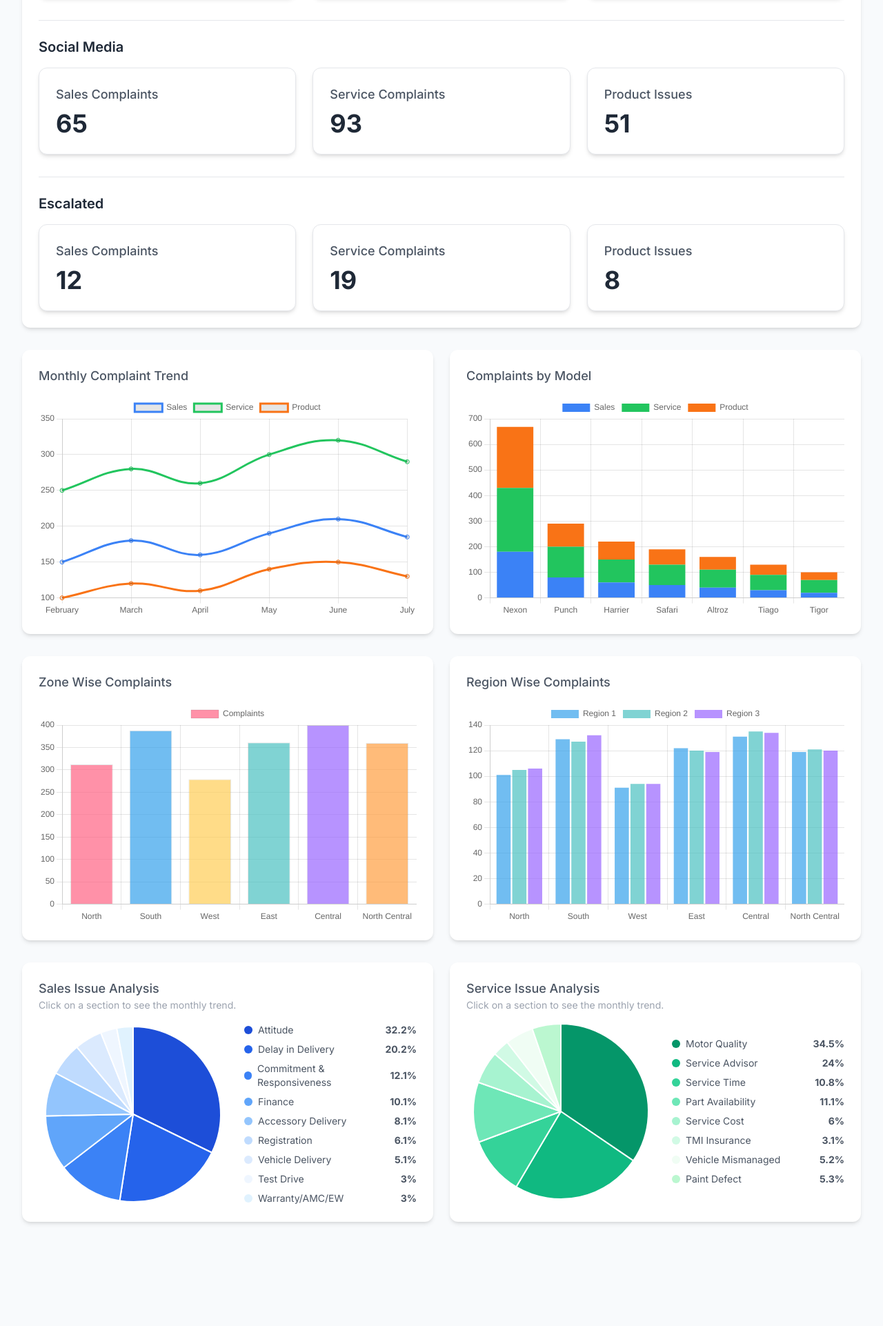
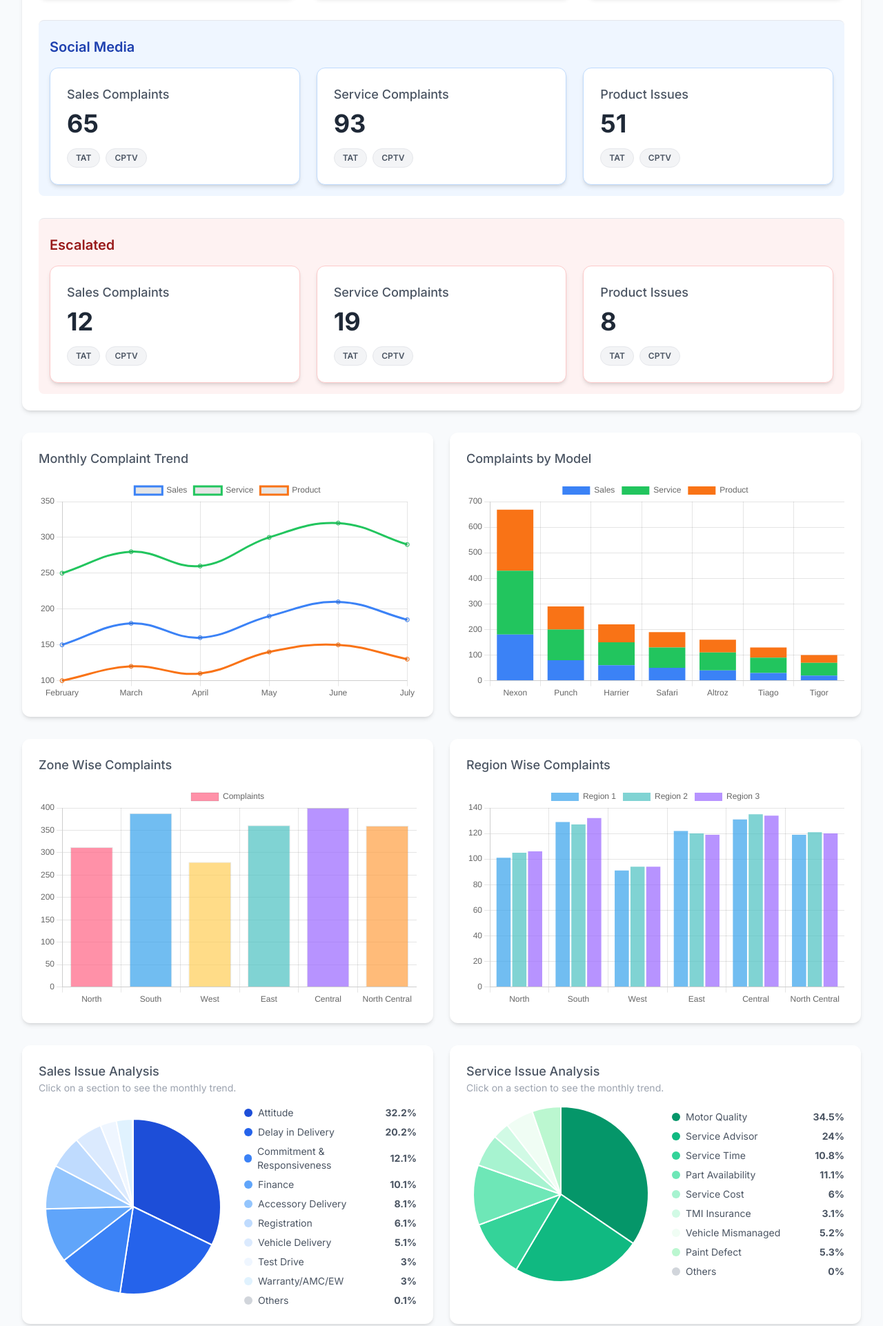
Before and after one commit to rohan-930291/Voice_of-_Cust, a plain HTML site: page index.html in a window 1280 px wide. Shown: the part 542-2464 px from the top of the page at 69% size. Before the commit the page ends 2345 px from the top, so only its background shows below. Drawn offline with nearby package versions, Linux system fonts and the light colour scheme.

Commit message:
Add files via upload

```diff
--- a/index.html
+++ b/index.html
@@ -124,7 +124,8 @@
             <div id="filter-content" class="hidden mt-4 pt-4 border-t">
                 <div class="grid grid-cols-1 sm:grid-cols-2 md:grid-cols-3 lg:grid-cols-5 gap-4">
                     <div><label for="chassis-no" class="block text-sm font-medium text-gray-600 mb-1">Chassis/Complaint No.</label><input type="text" id="chassis-no" class="filter-input" placeholder="Enter No."></div>
-                    <div><label for="date-filter" class="block text-sm font-medium text-gray-600 mb-1">Date</label><input type="date" id="date-filter" class="filter-input"></div>
+                    <div><label for="from-date-filter" class="block text-sm font-medium text-gray-600 mb-1">From-Date</label><input type="date" id="from-date-filter" class="filter-input"></div>
+                    <div><label for="to-date-filter" class="block text-sm font-medium text-gray-600 mb-1">To-Date</label><input type="date" id="to-date-filter" class="filter-input"></div>
                     <div><label for="state-filter" class="block text-sm font-medium text-gray-600 mb-1">State</label><select id="state-filter" class="filter-input"><option>All</option><option>Maharashtra</option><option>Delhi</option><option>Karnataka</option></select></div>
                     <div><label for="city-filter" class="block text-sm font-medium text-gray-600 mb-1">City</label><select id="city-filter" class="filter-input"><option>All</option><option>Mumbai</option><option>Pune</option><option>Nagpur</option></select></div>
                     <div><label for="zone-filter" class="block text-sm font-medium text-gray-600 mb-1">Zone</label><select id="zone-filter" class="filter-input"><option>All</option><option>West</option><option>North</option><option>South</option></select></div>
@@ -139,7 +140,7 @@
         <!-- Vertically Stacked Complaints Section -->
         <div class="card mb-8">
             <!-- Overall Section -->
-            <div>
+            <div data-section-name="Overall">
                 <h3 class="text-xl font-semibold text-gray-800 mb-4 pb-2 border-b">Overall</h3>
                 <div class="grid grid-cols-1 md:grid-cols-3 gap-6">
                     <div class="card border border-gray-200">
@@ -161,22 +162,22 @@
             </div>
 
             <!-- Social Media Section -->
-            <div class="mt-8 pt-6 border-t">
-                <h3 class="text-xl font-semibold text-gray-800 mb-4">Social Media</h3>
+            <div class="mt-8 pt-6 border-t bg-blue-50 p-4 rounded-lg" data-section-name="Social Media">
+                <h3 class="text-xl font-semibold text-blue-800 mb-4">Social Media</h3>
                 <div class="grid grid-cols-1 md:grid-cols-3 gap-6">
-                    <div class="card border border-gray-200"><h3 class="text-lg font-medium text-gray-600">Sales Complaints</h3><p class="text-4xl font-bold text-gray-800 mt-2">65</p></div>
-                    <div class="card border border-gray-200"><h3 class="text-lg font-medium text-gray-600">Service Complaints</h3><p class="text-4xl font-bold text-gray-800 mt-2">93</p></div>
-                    <div class="card border border-gray-200"><h3 class="text-lg font-medium text-gray-600">Product Issues</h3><p class="text-4xl font-bold text-gray-800 mt-2">51</p></div>
+                    <div class="card border border-blue-200"><h3 class="text-lg font-medium text-gray-600">Sales Complaints</h3><p class="text-4xl font-bold text-gray-800 mt-2">65</p><div class="mt-4 flex space-x-2"><button class="metric-button" data-metric="TAT" data-category="Sales">TAT</button><button class="metric-button" data-metric="CPTV" data-category="Sales">CPTV</button></div></div>
+                    <div class="card border border-blue-200"><h3 class="text-lg font-medium text-gray-600">Service Complaints</h3><p class="text-4xl font-bold text-gray-800 mt-2">93</p><div class="mt-4 flex space-x-2"><button class="metric-button" data-metric="TAT" data-category="Service">TAT</button><button class="metric-button" data-metric="CPTV" data-category="Service">CPTV</button></div></div>
+                    <div class="card border border-blue-200"><h3 class="text-lg font-medium text-gray-600">Product Issues</h3><p class="text-4xl font-bold text-gray-800 mt-2">51</p><div class="mt-4 flex space-x-2"><button class="metric-button" data-metric="TAT" data-category="Product">TAT</button><button class="metric-button" data-metric="CPTV" data-category="Product">CPTV</button></div></div>
                 </div>
             </div>
 
             <!-- Escalated Section -->
-            <div class="mt-8 pt-6 border-t">
-                <h3 class="text-xl font-semibold text-gray-800 mb-4">Escalated</h3>
+            <div class="mt-8 pt-6 border-t bg-red-50 p-4 rounded-lg" data-section-name="Escalated">
+                <h3 class="text-xl font-semibold text-red-800 mb-4">Escalated</h3>
                  <div class="grid grid-cols-1 md:grid-cols-3 gap-6">
-                    <div class="card border border-gray-200"><h3 class="text-lg font-medium text-gray-600">Sales Complaints</h3><p class="text-4xl font-bold text-gray-800 mt-2">12</p></div>
-                    <div class="card border border-gray-200"><h3 class="text-lg font-medium text-gray-600">Service Complaints</h3><p class="text-4xl font-bold text-gray-800 mt-2">19</p></div>
-                    <div class="card border border-gray-200"><h3 class="text-lg font-medium text-gray-600">Product Issues</h3><p class="text-4xl font-bold text-gray-800 mt-2">8</p></div>
+                    <div class="card border border-red-200"><h3 class="text-lg font-medium text-gray-600">Sales Complaints</h3><p class="text-4xl font-bold text-gray-800 mt-2">12</p><div class="mt-4 flex space-x-2"><button class="metric-button" data-metric="TAT" data-category="Sales">TAT</button><button class="metric-button" data-metric="CPTV" data-category="Sales">CPTV</button></div></div>
+                    <div class="card border border-red-200"><h3 class="text-lg font-medium text-gray-600">Service Complaints</h3><p class="text-4xl font-bold text-gray-800 mt-2">19</p><div class="mt-4 flex space-x-2"><button class="metric-button" data-metric="TAT" data-category="Service">TAT</button><button class="metric-button" data-metric="CPTV" data-category="Service">CPTV</button></div></div>
+                    <div class="card border border-red-200"><h3 class="text-lg font-medium text-gray-600">Product Issues</h3><p class="text-4xl font-bold text-gray-800 mt-2">8</p><div class="mt-4 flex space-x-2"><button class="metric-button" data-metric="TAT" data-category="Product">TAT</button><button class="metric-button" data-metric="CPTV" data-category="Product">CPTV</button></div></div>
                 </div>
             </div>
         </div>
@@ -240,17 +241,38 @@
 
         // --- Chart Data ---
         const monthLabels = ['February', 'March', 'April', 'May', 'June', 'July'];
-        const salesPieData = { labels: ['Attitude', 'Delay in Delivery', 'Commitment & Responsiveness', 'Finance', 'Accessory Delivery', 'Registration', 'Vehicle Delivery', 'Test Drive', 'Warranty/AMC/EW'], datasets: [{ data: [32.2, 20.2, 12.1, 10.1, 8.1, 6.1, 5.1, 3.0, 3.0], backgroundColor: ['#1d4ed8', '#2563eb', '#3b82f6', '#60a5fa', '#93c5fd', '#bfdbfe', '#dbeafe', '#eff6ff', '#e0f2fe'], }] };
-        const servicePieData = { labels: ['Motor Quality', 'Service Advisor', 'Service Time', 'Part Availability', 'Service Cost', 'TMI Insurance', 'Vehicle Mismanaged', 'Paint Defect'], datasets: [{ data: [34.5, 24.0, 10.8, 11.1, 6.0, 3.1, 5.2, 5.3], backgroundColor: ['#059669', '#10b981', '#34d399', '#6ee7b7', '#a7f3d0', '#d1fae5', '#f0fdf4', '#bbf7d0'], }] };
+        const cptvMonthLabels = ['January', 'February', 'March', 'April', 'May', 'June'];
+
+        let salesPieData = { labels: ['Attitude', 'Delay in Delivery', 'Commitment & Responsiveness', 'Finance', 'Accessory Delivery', 'Registration', 'Vehicle Delivery', 'Test Drive', 'Warranty/AMC/EW'], datasets: [{ data: [32.2, 20.2, 12.1, 10.1, 8.1, 6.1, 5.1, 3.0, 3.0], backgroundColor: ['#1d4ed8', '#2563eb', '#3b82f6', '#60a5fa', '#93c5fd', '#bfdbfe', '#dbeafe', '#eff6ff', '#e0f2fe'], }] };
+        let servicePieData = { labels: ['Motor Quality', 'Service Advisor', 'Service Time', 'Part Availability', 'Service Cost', 'TMI Insurance', 'Vehicle Mismanaged', 'Paint Defect'], datasets: [{ data: [34.5, 24.0, 10.8, 11.1, 6.0, 3.1, 5.2, 5.3], backgroundColor: ['#059669', '#10b981', '#34d399', '#6ee7b7', '#a7f3d0', '#d1fae5', '#f0fdf4', '#bbf7d0'], }] };
+
         const modelData = { labels: ['Nexon', 'Punch', 'Harrier', 'Safari', 'Altroz', 'Tiago', 'Tigor'], datasets: [{ label: 'Sales', data: [180, 80, 60, 50, 40, 30, 20], backgroundColor: '#3b82f6', }, { label: 'Service', data: [250, 120, 90, 80, 70, 60, 50], backgroundColor: '#22c55e', }, { label: 'Product', data: [238, 90, 70, 60, 50, 40, 30], backgroundColor: '#f97316', }] };
         const zoneData = { labels: ['North', 'South', 'West', 'East', 'Central', 'North Central'], datasets: [{ label: 'Complaints', data: [312, 388, 279, 361, 400, 360], backgroundColor: ['rgba(255, 99, 132, 0.7)', 'rgba(54, 162, 235, 0.7)', 'rgba(255, 206, 86, 0.7)', 'rgba(75, 192, 192, 0.7)', 'rgba(153, 102, 255, 0.7)', 'rgba(255, 159, 64, 0.7)'], borderWidth: 1 }] };
         const regionData = { labels: ['North', 'South', 'West', 'East', 'Central', 'North Central'], datasets: [ { label: 'Region 1', data: [101, 129, 91, 122, 131, 119], backgroundColor: 'rgba(54, 162, 235, 0.7)', }, { label: 'Region 2', data: [105, 127, 94, 120, 135, 121], backgroundColor: 'rgba(75, 192, 192, 0.7)', }, { label: 'Region 3', data: [106, 132, 94, 119, 134, 120], backgroundColor: 'rgba(153, 102, 255, 0.7)', } ] };
+
+        // --- Data Processing ---
+        const ensure100Percent = (pieDataObject, otherColor = '#a1a1aa') => {
+            const sum = pieDataObject.datasets[0].data.reduce((a, b) => a + b, 0);
+            if (sum < 100) {
+                const othersValue = parseFloat((100 - sum).toFixed(2));
+                pieDataObject.labels.push('Others');
+                pieDataObject.datasets[0].data.push(othersValue);
+                pieDataObject.datasets[0].backgroundColor.push(otherColor);
+            }
+            return pieDataObject;
+        };
+        salesPieData = ensure100Percent(salesPieData, '#d1d5db');
+        servicePieData = ensure100Percent(servicePieData, '#d1d5db');
 
         // Dummy trend data generation
         const generateDummyTrend = (multiplier = 1) => Array.from({ length: 6 }, () => Math.floor(Math.random() * 50 * multiplier) + 10);
         const salesIssueTrendData = Object.fromEntries(salesPieData.labels.map(label => [label, generateDummyTrend()]));
         const serviceIssueTrendData = Object.fromEntries(servicePieData.labels.map(label => [label, generateDummyTrend()]));
-        const metricTrendData = { Sales: { TAT: generateDummyTrend(0.5), CPTV: generateDummyTrend(0.2) }, Service: { TAT: generateDummyTrend(0.8), CPTV: generateDummyTrend(0.3) }, Product: { TAT: generateDummyTrend(0.4), CPTV: generateDummyTrend(0.6) }, };
+        const metricTrendData = {
+            "Overall": { Sales: { TAT: generateDummyTrend(0.5), CPTV: generateDummyTrend(0.2) }, Service: { TAT: generateDummyTrend(0.8), CPTV: generateDummyTrend(0.3) }, Product: { TAT: generateDummyTrend(0.4), CPTV: generateDummyTrend(0.6) } },
+            "Social Media": { Sales: { TAT: generateDummyTrend(0.4), CPTV: generateDummyTrend(0.15) }, Service: { TAT: generateDummyTrend(0.7), CPTV: generateDummyTrend(0.25) }, Product: { TAT: generateDummyTrend(0.3), CPTV: generateDummyTrend(0.5) } },
+            "Escalated": { Sales: { TAT: generateDummyTrend(0.2), CPTV: generateDummyTrend(0.05) }, Service: { TAT: generateDummyTrend(0.3), CPTV: generateDummyTrend(0.1) }, Product: { TAT: generateDummyTrend(0.1), CPTV: generateDummyTrend(0.2) } }
+        };
         const modelTrendData = Object.fromEntries(modelData.labels.map(label => [label, { Sales: generateDummyTrend(), Service: generateDummyTrend(), Product: generateDummyTrend() }]));
         const zoneTrendData = Object.fromEntries(zoneData.labels.map(label => [label, generateDummyTrend()]));
         const regionTrendData = Object.fromEntries(regionData.labels.map(zone => [zone, { 'Region 1': generateDummyTrend(), 'Region 2': generateDummyTrend(), 'Region 3': generateDummyTrend() }]));
@@ -260,13 +282,13 @@
         const modalTrendChartCtx = document.getElementById('modalTrendChart').getContext('2d');
         let modalChartInstance = null;
 
-        function openModal(title, trendData) {
+        function openModal(title, trendData, labels = monthLabels) {
             modalTitle.textContent = title;
             if (modalChartInstance) modalChartInstance.destroy();
             modalChartInstance = new Chart(modalTrendChartCtx, {
                 type: 'line',
                 data: {
-                    labels: monthLabels,
+                    labels: labels,
                     datasets: [{ label: title, data: trendData, borderColor: '#4f46e5', backgroundColor: 'rgba(79, 70, 229, 0.1)', fill: true, tension: 0.4 }]
                 },
                 options: { responsive: true, maintainAspectRatio: false }
@@ -307,7 +329,10 @@
             button.addEventListener('click', () => {
                 const metric = button.dataset.metric;
                 const category = button.dataset.category;
-                openModal(`${category} - ${metric} Trend`, metricTrendData[category][metric]);
+                const sectionName = button.closest('[data-section-name]').dataset.sectionName;
+                const trendData = metricTrendData[sectionName][category][metric];
+                const labels = metric === 'CPTV' ? cptvMonthLabels : monthLabels;
+                openModal(`${sectionName} - ${category} - ${metric} Trend`, trendData, labels);
             });
         });
 
```
